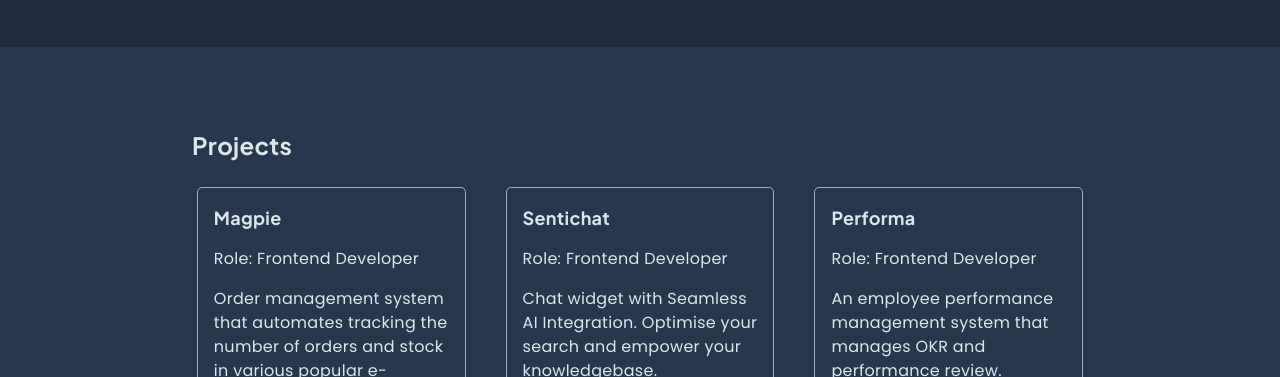
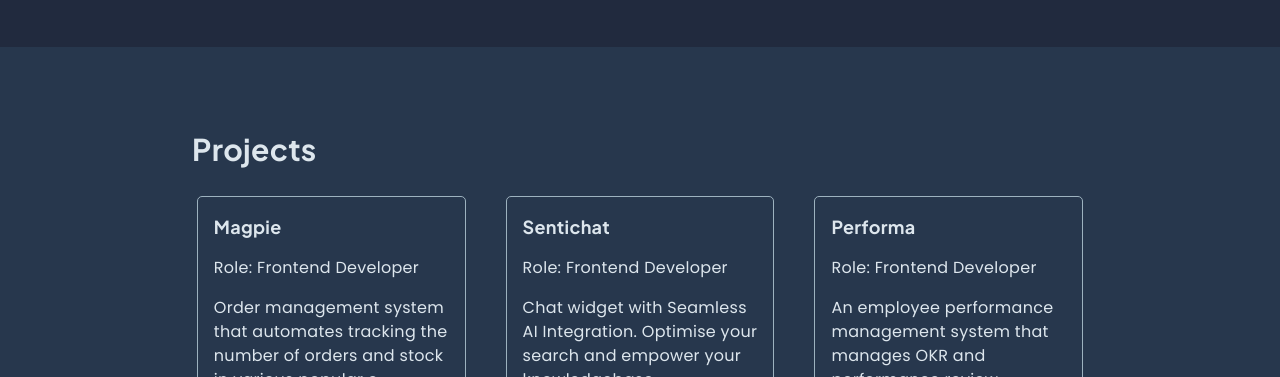
Before and after one commit to budiigunawan/budigunawan.com, a plain HTML site: page index.html in a window 1280 px wide. Shown: the part 1580-1957 px from the top of the page. Drawn offline with Linux system fonts and the light colour scheme.

Commit message:
adjust project_title font-size

```diff
--- a/index.css
+++ b/index.css
@@ -702,6 +702,10 @@ span.contact__illustration__title--sky-blue {
     font-size: 40px;
   }
 
+  .projects__title {
+    font-size: 30px;
+  }
+
   .projects__cards-container {
     gap: 40px;
     justify-content: center;
```
